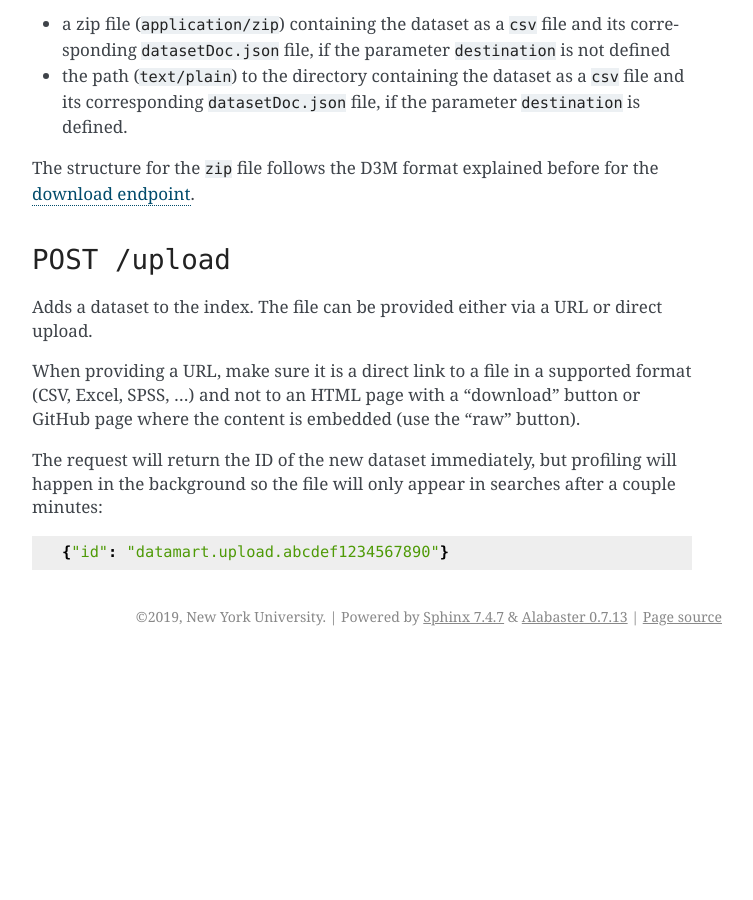
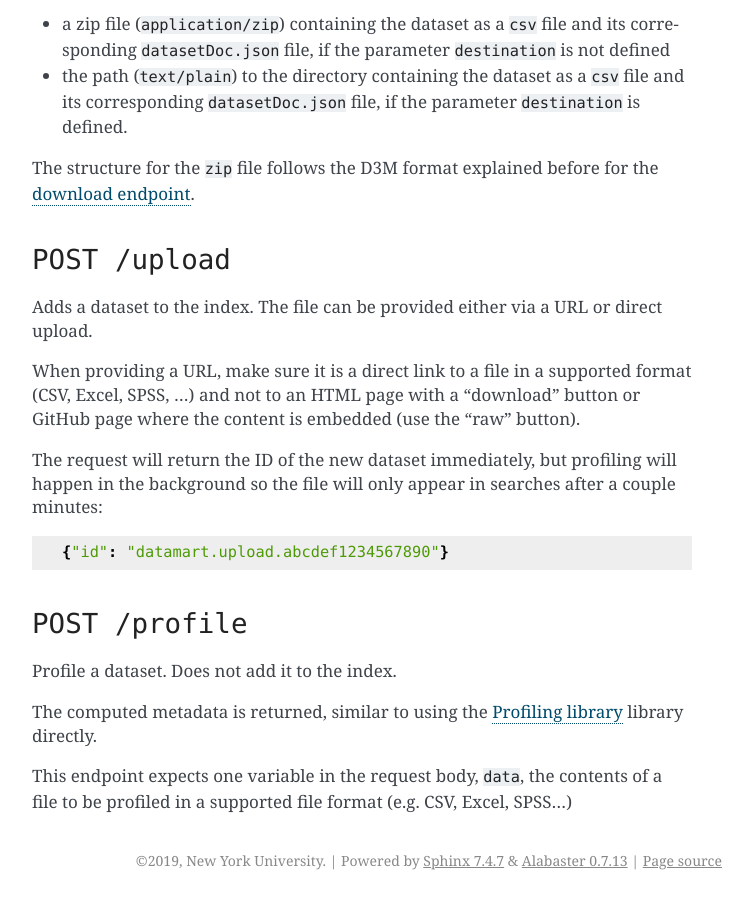
Before and after one commit to VIDA-NYU/auctus, a Sphinx documentation site: the page built from docs/restapi.rst, in a window 1280 px wide and 900 px high, scrolled down 1866 px. Shown: the whole window, without its empty margins (388-1141 px from the left). Built offline with Sphinx 7.4.7, drawn with Linux system fonts in a browser that asks for light colours; the version number is read from the project's files by our own code; before the commit the page ends 2522 px from its top, so only the background shows below that; some of the changed text lies outside the part shown.

Commit message:
Add /profile to docs

```diff
--- a/docs/restapi.rst
+++ b/docs/restapi.rst
@@ -92,3 +92,12 @@ When providing a URL, make sure it is a direct link to a file in a supported for
 The request will return the ID of the new dataset immediately, but profiling will happen in the background so the file will only appear in searches after a couple minutes::
 
     {"id": "datamart.upload.abcdef1234567890"}
+
+``POST /profile``
+-----------------
+
+Profile a dataset. Does not add it to the index.
+
+The computed metadata is returned, similar to using the :doc:`python/datamart-profiler` library directly.
+
+This endpoint expects one variable in the request body, ``data``, the contents of a file to be profiled in a supported file format (e.g. CSV, Excel, SPSS...)
```
Also changed, not shown: other parts of docs/restapi.rst (+2 -2 lines).
